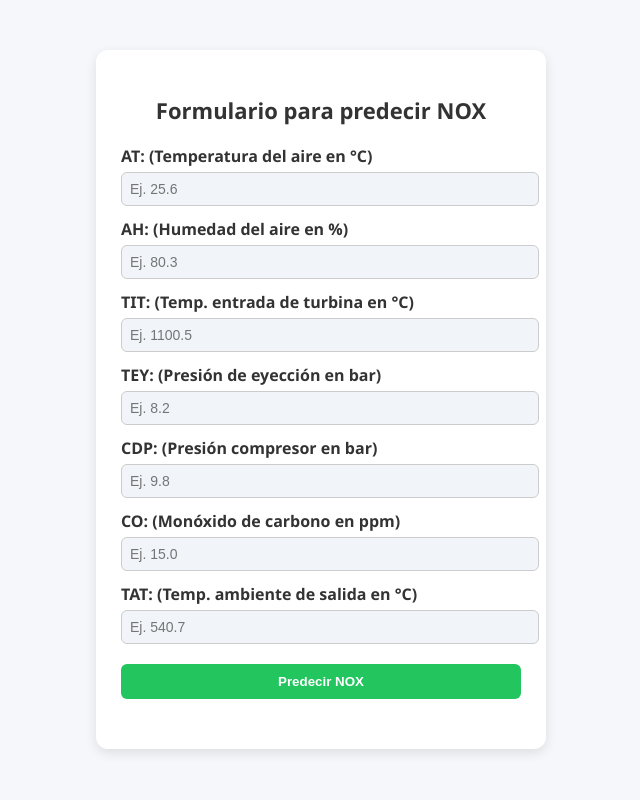
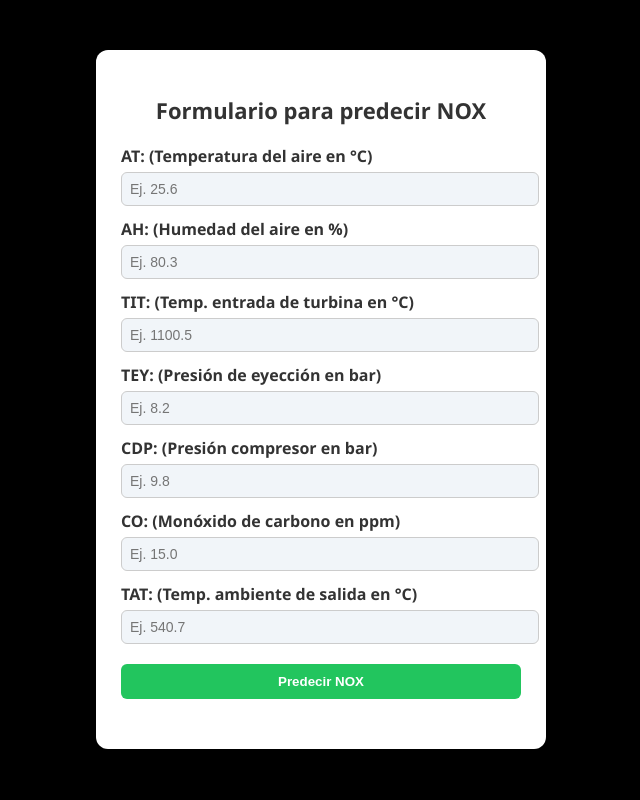
Before and after one commit to bryaneftali623/proyfinmes2, a Flask app: page / in a window 1280 px wide. Shown: the whole page, without its empty margins (319-959 px from the left). Run offline with Flask 3, Linux system fonts and the light colour scheme; parts of the project's set-up code (start-up, migrations or seed data) failed here and were passed over.

Commit message:
Actualizacion del archivo .gitignore y estilos CSS

```diff
--- a/static/styles.css
+++ b/static/styles.css
@@ -1,5 +1,5 @@
 body {
-    background-color: #f5f7fa;
+    background-color: #000000;
     font-family: 'Segoe UI', Tahoma, Geneva, Verdana, sans-serif;
     margin: 0;
     padding: 0;
```
Also changed, not shown: 1 other file.
